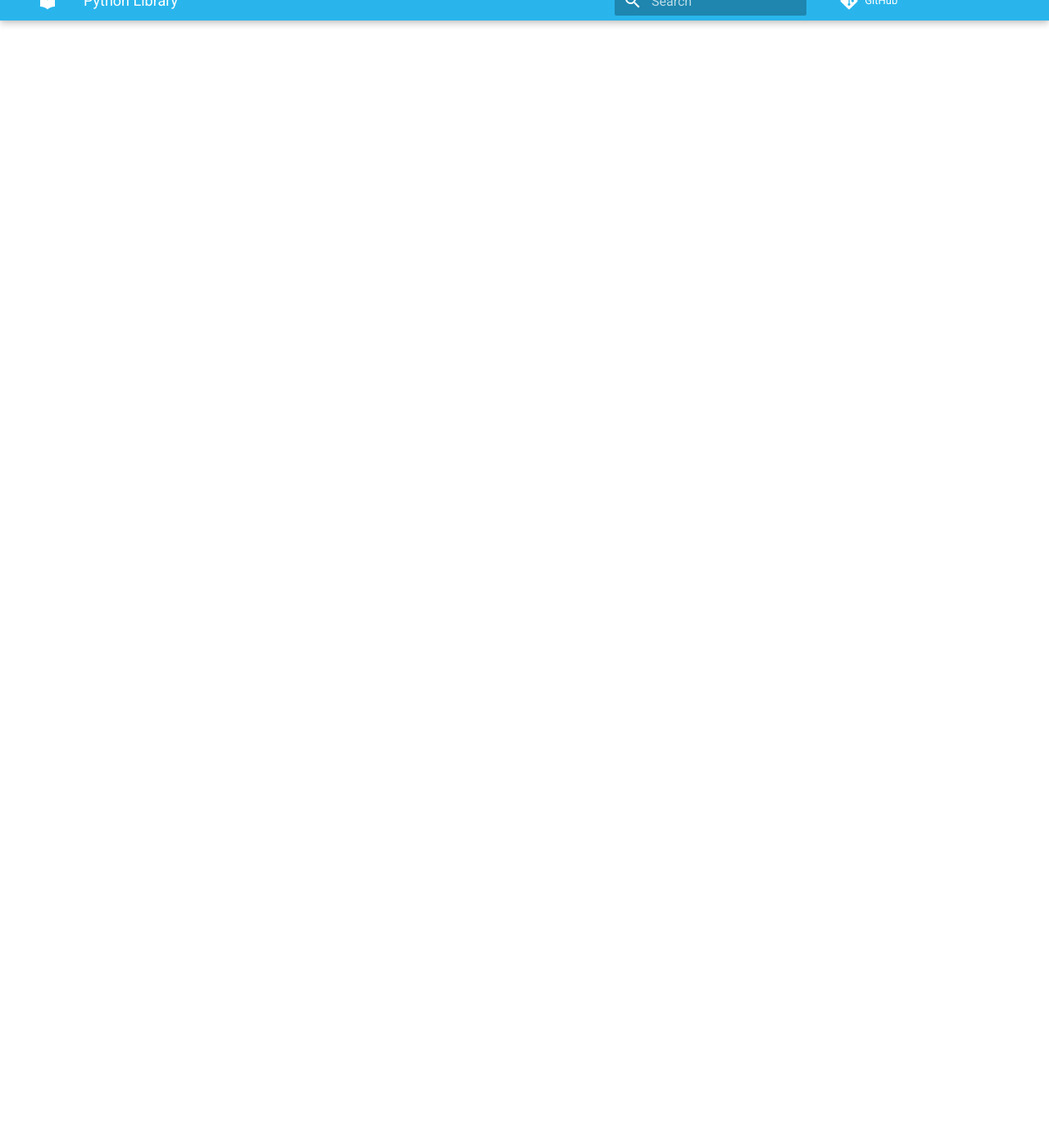
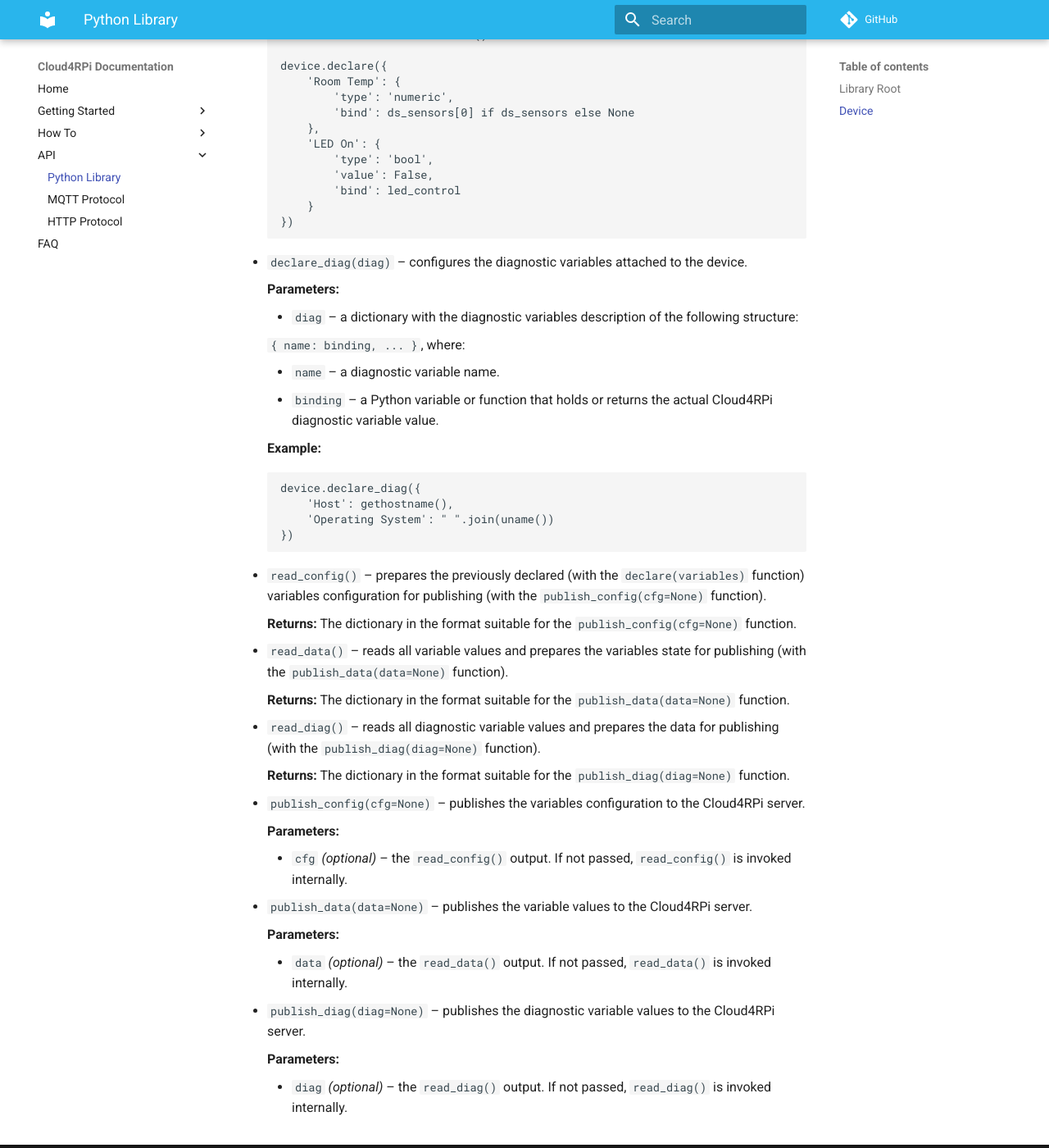
Before and after one commit to cloud4rpi/docs, an MkDocs documentation site: the page built from docs/api/python.md, in a window 1280 px wide and 1400 px high, scrolled down 1375 px. Shown: the whole window at 82% size. Built offline with MkDocs 1.6.1 and Material for MkDocs 9.7.7, drawn with Linux system fonts in a browser that asks for light colours; comment, search, counter and statistics services are not loaded; old or Windows-style settings are respelled for this version of MkDocs; some of the changed text lies outside the part shown.

Commit message:
Description beta

```diff
--- a/docs/api/python.md
+++ b/docs/api/python.md
@@ -24,11 +24,84 @@
 
 The [Device](https://github.com/cloud4rpi/cloud4rpi/blob/master/cloud4rpi/device.py) class provides the following methods to communicate with the Cloud4RPi server and manage the variables state:
 
-* `declare(variables)` &ndash;
-* `declare_diag(diag)` &ndash;
-* `read_config()` &ndash;
-* `read_data()` &ndash;
-* `read_diag()` &ndash;
-* `publish_config(cfg=None)` &ndash;
-* `publish_data(data=None)` &ndash;
-* `publish_diag(diag=None)` &ndash;
+* `declare(variables)` &ndash; configures the variables attached to the device.
+
+    **Parameters:**
+
+    * `variables` &ndash; a dictionary with the variables description of the following structure:
+
+        `{ name: { 'type': type, 'bind': binding, 'value': value }, ... }`, where:
+
+        * `name` &ndash; an internal variable name. You can change the name displayed in the UI on the device page.
+        * `type` &ndash; a variable type. Available types: `'bool'`, `'numeric'` and `'string'`.
+        * `binding` &ndash; a function that accepts the current variable as a parameter and returns the new one. This function is called on every value update (scheduled updates and value change signals from Control Panels). You can also pass a Python variable if the value should not be changed from Cloud4RPi Control Panels.
+        * `value` *(optional)* &ndash; an initial variable value.
+
+    **Example:**
+
+        def led_control(value):
+            GPIO.output(LED_PIN, value)
+            return GPIO.input(LED_PIN)
+
+        ds_sensors = DS18b20.find_all()
+
+        device.declare({
+            'Room Temp': {
+                'type': 'numeric',
+                'bind': ds_sensors[0] if ds_sensors else None
+            },
+            'LED On': {
+                'type': 'bool',
+                'value': False,
+                'bind': led_control
+            }
+        })
+
+
+* `declare_diag(diag)` &ndash; configures the diagnostic variables attached to the device.
+
+    **Parameters:**
+
+    * `diag` &ndash; a dictionary with the diagnostic variables description of the following structure:
+
+    `{ name: binding, ... }`, where:
+
+    * `name` &ndash; a diagnostic variable name.
+    * `binding` &ndash; a Python variable or function that holds or returns the actual Cloud4RPi diagnostic variable value.
+
+    **Example:**
+
+        device.declare_diag({
+            'Host': gethostname(),
+            'Operating System': " ".join(uname())
+        })
+
+* `read_config()` &ndash; prepares the previously declared (with the `declare(variables)` function) variables configuration for publishing (with the `publish_config(cfg=None)` function).
+
+    **Returns:** The dictionary in the format suitable for the `publish_config(cfg=None)` function.
+
+* `read_data()` &ndash; reads all variable values and prepares the variables state for publishing (with the `publish_data(data=None)` function).
+
+    **Returns:** The dictionary in the format suitable for the `publish_data(data=None)` function.
+
+* `read_diag()` &ndash; reads all diagnostic variable values and prepares the data for publishing (with the `publish_diag(diag=None)` function).
+
+    **Returns:** The dictionary in the format suitable for the `publish_diag(diag=None)` function.
+
+* `publish_config(cfg=None)` &ndash; publishes the variables configuration to the Cloud4RPi server.
+
+    **Parameters:**
+
+    * `cfg` *(optional)* &ndash; the `read_config()` output. If not passed, `read_config()` is invoked internally.
+
+* `publish_data(data=None)` &ndash; publishes the variable values to the Cloud4RPi server.
+
+    **Parameters:**
+
+    * `data` *(optional)* &ndash; the `read_data()` output. If not passed, `read_data()` is invoked internally.
+
+* `publish_diag(diag=None)` &ndash; publishes the diagnostic variable values to the Cloud4RPi server.
+
+    **Parameters:**
+
+    * `diag` *(optional)* &ndash; the `read_diag()` output. If not passed, `read_diag()` is invoked internally.
```
